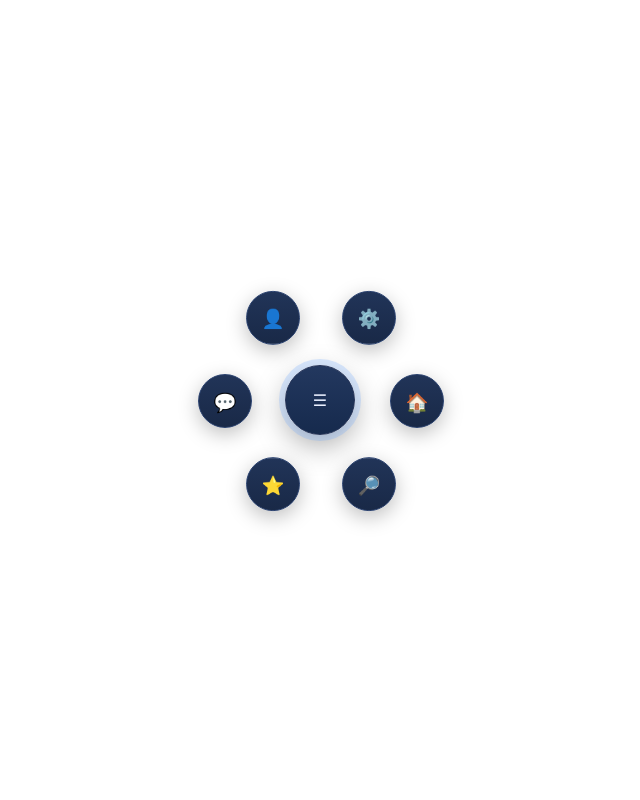
After one commit to fm-labs/hieronymus.js, a web app: file public/radialnav.html in a window 1280 px wide. The commit adds this page. Shown: the whole page, without its empty margins (320-960 px from the left). Run offline with its HTML, style and script files only (its server is not run), Linux system fonts and the light colour scheme.

Commit message:
radialnav experiment

```diff
--- /dev/null
+++ b/public/radialnav.html
@@ -0,0 +1,208 @@
+<!doctype html>
+<html lang="en">
+<head>
+  <meta charset="utf-8" />
+  <meta name="viewport" content="width=device-width,initial-scale=1" />
+  <title>Pure-CSS Radial Navigation</title>
+  <style>
+      :root {
+          --bg: #0b1020;
+          --fg: #eaf0ff;
+          --muted: #93a1c6;
+          --accent: #6ea8fe;
+          --ring: rgba(110,168,254,.25);
+      }
+
+      /* Layout */
+      body {
+          margin: 0;
+          min-height: 100svh;
+          display: grid;
+          place-items: center;
+          //background: radial-gradient(1000px 600px at 50% -20%, #18203a 0, #0b1020 60%);
+          color: var(--fg);
+          font: 16px/1.4 system-ui, -apple-system, Segoe UI, Roboto, Ubuntu, Cantarell, Noto Sans, "Helvetica Neue", Arial, "Apple Color Emoji", "Segoe UI Emoji";
+      }
+
+      .radial {
+          /* Tweak these three for quick customization */
+          --count: 6;                 /* total items */
+          --radius: 6rem;             /* circle radius */
+          --item-size: 3.25rem;       /* item button size */
+
+          position: relative;
+          width: clamp(14rem, 42vw, 22rem);
+          aspect-ratio: 1;
+          display: grid;
+          place-items: center;
+          isolation: isolate;
+      }
+
+      /* Hidden toggle control (for pure CSS open/close) */
+      .radial__toggle {
+          position: absolute;
+          inline-size: 1px;
+          block-size: 1px;
+          overflow: hidden;
+          clip-path: inset(50%);
+          clip: rect(0 0 0 0);
+          white-space: nowrap;
+          border: 0;
+          padding: 0;
+      }
+
+      /* Center button */
+      .radial__center {
+          --shadow: 0 10px 30px rgba(0,0,0,.35), 0 0 0 0 var(--ring);
+          display: grid;
+          place-items: center;
+          inline-size: clamp(3.5rem, 10vw, 4.25rem);
+          block-size: clamp(3.5rem, 10vw, 4.25rem);
+          border-radius: 999px;
+          background: linear-gradient(180deg, #16243f, #0f1a31);
+          border: 1px solid #243359;
+          color: var(--fg);
+          cursor: pointer;
+          user-select: none;
+          box-shadow: var(--shadow);
+          transition: box-shadow .35s ease, transform .25s ease, background .25s ease;
+          outline: none;
+      }
+      .radial__center:hover { transform: translateY(-1px); }
+      .radial__center:active { transform: translateY(0); }
+      .radial__center:focus-visible { box-shadow: 0 0 0 3px var(--ring), 0 10px 30px rgba(0,0,0,.35); }
+
+      /* subtle ring */
+      .radial::after {
+          content: "";
+          position: absolute;
+          inset: 12%;
+          border-radius: 50%;
+          border: 1px dashed rgba(147,161,198,.25);
+          pointer-events: none;
+          transform: scale(0.85);
+          opacity: 0;
+          transition: opacity .4s ease, transform .5s cubic-bezier(.25,.9,.25,1);
+      }
+
+      /* Items container */
+      .radial__items {
+          position: absolute;
+          inset: 0;
+          display: grid;
+          place-items: center;
+          /* closed by default */
+          --spread: 0rem;
+      }
+
+      /* Individual item */
+      .radial__item {
+          position: absolute;
+          top: 50%;
+          left: 50%;
+          inline-size: var(--item-size);
+          block-size: var(--item-size);
+          margin: calc(-1 * var(--item-size) / 2);
+          display: grid;
+          place-items: center;
+          border-radius: 999px;
+          background: linear-gradient(180deg, #213458, #192947);
+          border: 1px solid #2a416e;
+          color: var(--fg);
+          text-decoration: none;
+          font-size: 1rem;
+          line-height: 1;
+          opacity: 0;
+          transform:
+                  rotate(var(--theta))
+                  translate(var(--spread))
+                  rotate(calc(-1 * var(--theta)));
+          transform-origin: 0 0;
+          transition:
+                  transform .55s cubic-bezier(.25,.9,.25,1),
+                  opacity .25s ease;
+          box-shadow: 0 6px 20px rgba(0,0,0,.25);
+      }
+
+      .radial__item:hover { filter: brightness(1.15); }
+      .radial__item:focus-visible {
+          outline: none;
+          box-shadow: 0 0 0 3px var(--ring), 0 6px 20px rgba(0,0,0,.25);
+      }
+
+      /* Icons-only style */
+      .radial__item > span {
+          font-size: 1.15rem;
+          translate: 0 .5px; /* nudge emojis/SVG a hair */
+      }
+
+      /* OPEN STATE — driven purely via :checked */
+      .radial__toggle:checked ~ .radial__items { --spread: var(--radius); }
+      .radial__toggle:checked ~ .radial__items .radial__item { opacity: 1; }
+      .radial__toggle:checked ~ .radial__center {
+          background: linear-gradient(180deg, #23385f, #162a4d);
+          box-shadow: 0 0 0 6px var(--ring), 0 10px 30px rgba(0,0,0,.35);
+      }
+      .radial__toggle:checked ~ .radial__items .radial__item {
+          /* fun little cascade: stagger open using index */
+          transition-delay: calc(var(--i) * 30ms);
+      }
+      .radial__toggle:checked ~ .radial::after,
+      .radial__toggle:checked + .radial::after { /* some browsers need both selectors */
+          opacity: 1;
+          transform: none;
+      }
+
+      /* Reduced motion: keep everything snappy */
+      @media (prefers-reduced-motion: reduce) {
+          .radial__item,
+          .radial__center,
+          .radial::after { transition: none; }
+      }
+  </style>
+</head>
+<body>
+
+<!-- Radial Nav -->
+<section class="radial" aria-label="Radial navigation demo">
+  <!-- Toggle (pure CSS) -->
+  <input class="radial__toggle" type="checkbox" id="nav-toggle" aria-label="Toggle radial menu" checked="checked" />
+  <!-- Center button (label controls the checkbox) -->
+  <label class="radial__center" for="nav-toggle" aria-hidden="true">
+    <!-- You can swap this for an SVG icon -->
+    ☰
+  </label>
+
+  <!-- Items container -->
+  <nav class="radial__items" role="navigation" aria-label="Circular menu">
+    <!--
+      Set --count once on the wrapper (above).
+      Each item sets its index --i (0..count-1).
+      Angle per item is computed: --theta = --i * 1turn / --count
+    -->
+    <a class="radial__item" style="--i:0; --theta: calc(var(--i) * 1turn / var(--count));" href="#" aria-label="Home">
+      <span>🏠</span>
+    </a>
+    <a class="radial__item" style="--i:1; --theta: calc(var(--i) * 1turn / var(--count));" href="#" aria-label="Search">
+      <span>🔎</span>
+    </a>
+    <a class="radial__item" style="--i:2; --theta: calc(var(--i) * 1turn / var(--count));" href="#" aria-label="Favorites">
+      <span>⭐</span>
+    </a>
+    <a class="radial__item" style="--i:3; --theta: calc(var(--i) * 1turn / var(--count));" href="#" aria-label="Messages">
+      <span>💬</span>
+    </a>
+    <a class="radial__item" style="--i:4; --theta: calc(var(--i) * 1turn / var(--count));" href="#" aria-label="Profile">
+      <span>👤</span>
+    </a>
+    <a class="radial__item" style="--i:5; --theta: calc(var(--i) * 1turn / var(--count));" href="#" aria-label="Settings">
+      <span>⚙️</span>
+    </a>
+  </nav>
+</section>
+
+<script>
+  /* No JS required — left intentionally empty */
+</script>
+</body>
+</html>
```
Also changed, not shown: public/assets/css/style.css, public/assets/cube.svg (added).
